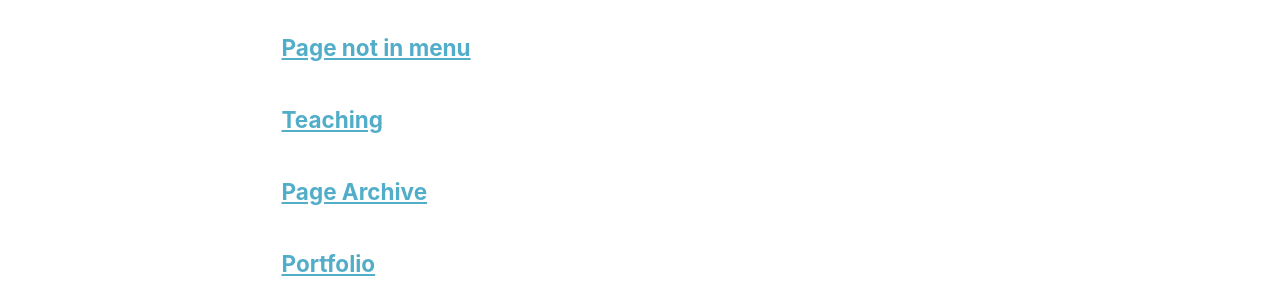
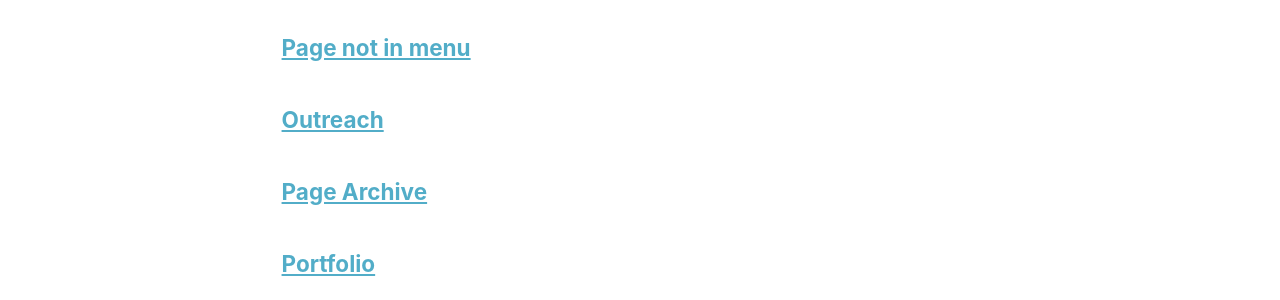
Before and after one commit to liamtomosedwards/liamtomosedwards.github.io, a Jekyll site: the page built from _pages/page-archive.html, in a window 1280 px wide and 900 px high, scrolled down 495 px. Shown: the part 154-454 px from the top of the window. Built offline with Jekyll 4.4.1, drawn with Linux system fonts in a browser that asks for light colours.

Commit message:
Update outreach.md

```diff
--- a/_pages/outreach.md
+++ b/_pages/outreach.md
@@ -1,6 +1,6 @@
 ---
 layout: archive
-title: "Teaching"
-permalink: /teaching/
+title: "Outreach"
+permalink: /outreach/
 author_profile: true
 ---
```
